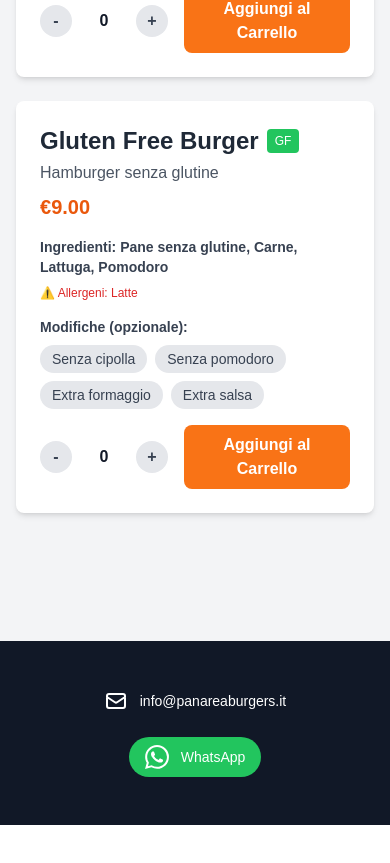
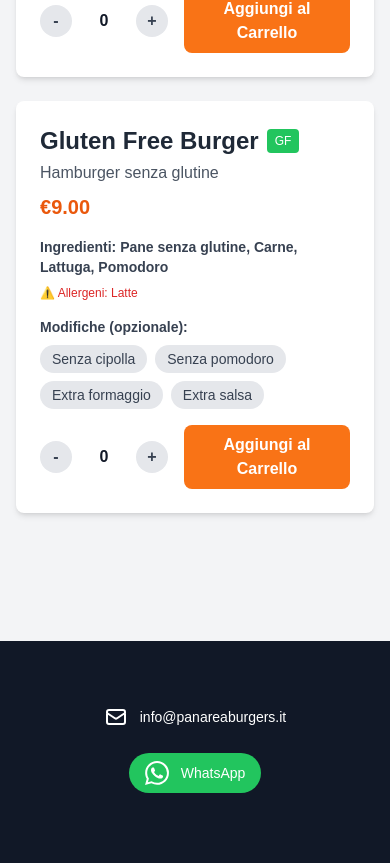
Before and after one commit to LCtech96/Panarea, a Next.js app: page /menu in a window 390 px wide. Shown: the part 1495-2358 px from the top of the page. Before the commit the page ends 2320 px from the top, so only its background shows below. Built offline with nearby package versions, Linux system fonts and the light colour scheme.

Commit message:
Move contact section higher - increase padding to prevent it from being hidden

```diff
--- a/app/page.tsx
+++ b/app/page.tsx
@@ -119,7 +119,7 @@ export default function Home() {
         </div>
 
         {/* Google Maps Section */}
-        <section className="max-w-6xl mx-auto px-4 sm:px-6 lg:px-8 py-8">
+        <section className="max-w-6xl mx-auto px-4 sm:px-6 lg:px-8 py-8 pb-16 md:pb-8">
           <div className="bg-white dark:bg-gray-800 rounded-lg shadow p-6">
             <div className="text-center mb-6">
               <h2 className="text-3xl md:text-4xl font-bold text-gray-900 dark:text-white mb-2">
--- a/components/ContactSection.tsx
+++ b/components/ContactSection.tsx
@@ -6,7 +6,7 @@ export default function ContactSection() {
   const whatsappMessage = encodeURIComponent('Ciao! Vorrei informazioni su Panarea Burgers')
 
   return (
-    <footer className="bg-gray-900 text-white py-12">
+    <footer className="bg-gray-900 text-white pt-16 pb-24 md:py-12">
       <div className="max-w-7xl mx-auto px-4 sm:px-6 lg:px-8">
         <div className="flex flex-col md:flex-row justify-center items-center gap-6 md:gap-12">
           {/* Email */}
```
